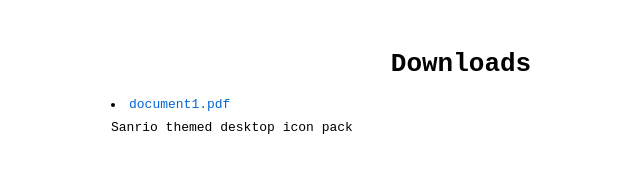
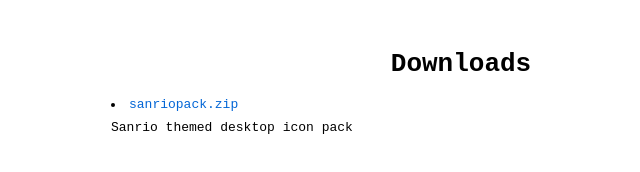
Before and after one commit to skelkankaos/skelkankaos.github.io, a plain HTML site: page index.html in a window 1280 px wide. Shown: the full height of the page, 179-819 px from the left. Drawn offline with Linux system fonts and the light colour scheme.

Commit message:
Update index.html

```diff
--- a/index.html
+++ b/index.html
@@ -32,5 +32,5 @@
 </head>
 <body>
 <h1> Downloads </h1>
-<li><a href="files/sanriopack.zip">document1.pdf</a></li> Sanrio themed desktop icon pack
+<li><a href="files/sanriopack.zip">sanriopack.zip</a></li> Sanrio themed desktop icon pack
 </body>
```
